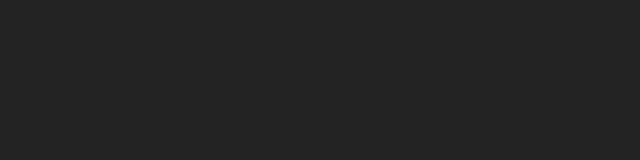
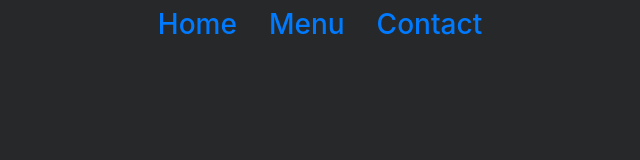
Before and after one commit to Shaher-11/restaurant-page, a website built with webpack: page dist/index.html in a window 1280 px wide. Shown: the whole page, without its empty margins (320-960 px from the left). Built offline with nearby package versions, Linux system fonts and the light colour scheme.

Commit message:
Add navbar links

```diff
--- a/assets/style.css
+++ b/assets/style.css
@@ -1,4 +1,10 @@
 body {
-  color: rgb(175, 207, 145);
-  background-color: rgb(35, 35, 36);
+  color: rgb(120, 218, 204);
+  background-color: rgb(39, 40, 41);
 }
+
+.my-nav {
+  display: flex;
+  justify-content: center;
+  align-items: center;
+}
--- a/src/index.js
+++ b/src/index.js
@@ -1 +1,4 @@
-alert("yaaaa I'm working bahababahab")
+import navbar from './navbar';
+
+const body = document.getElementsByTagName('body')[0];
+body.prepend(navbar());
--- /dev/null
+++ b/src/navbar.js
@@ -0,0 +1,21 @@
+const navbar = () => {
+  const navLinks = ['Home', 'Menu', 'Contact'];
+
+  const navbar = document.createElement('ul');
+  navbar.className = 'nav px-5 pb-5 h3 my-nav';
+
+  navLinks.forEach((link) => {
+    const li = document.createElement('li');
+    li.className = 'nav-item';
+    const a = document.createElement('a');
+    a.href = `#${link.toLowerCase()}`;
+    a.innerHTML = link;
+    a.className = 'nav-link';
+    li.append(a);
+    navbar.append(li);
+  });
+
+  return navbar;
+};
+
+export default navbar;
--- a/webpack.config.js
+++ b/webpack.config.js
@@ -2,7 +2,6 @@ const path = require('path');
 
 module.exports = {
   entry: './src/index.js',
-  mode: 'development',
   output: {
     filename: 'main.js',
     path: path.resolve(__dirname, 'dist'),
```
Also changed, not shown: package.json (+10 -5 lines), .eslintrc.json, .github/workflows/linters.yml, .stylelintrc.json, dist/main.js, 2 other files.
